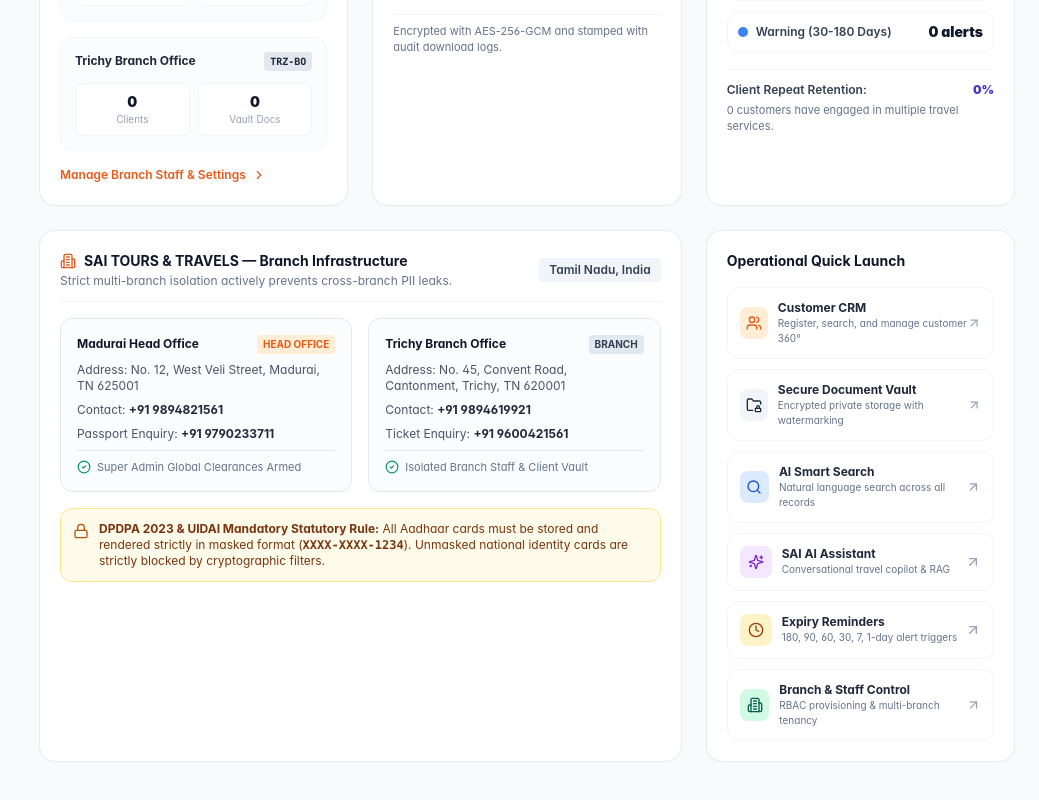
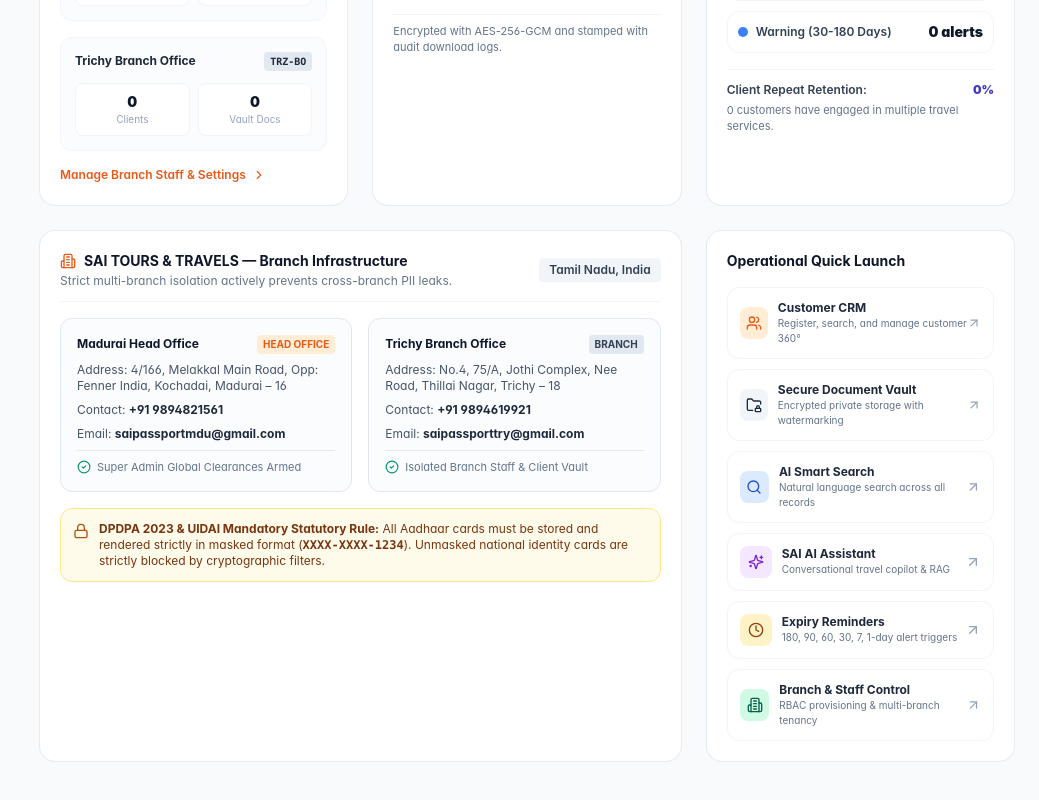
Before and after one commit to saitravels05/Sai-Smart-Customer-Vault, a Next.js app in the folder apps/web/: page /dashboard in a window 1280 px wide. Shown: the part 1184-1984 px from the top of the page, without its empty margins (241-1280 px from the left). Built offline with nearby package versions, Linux system fonts and the light colour scheme; no server answers; sample sign-in values are in the browser's storage.

Commit message:
fix: update Head Office and Branch Office address, contact number and email

```diff
--- a/apps/web/src/app/(auth)/signup/page.tsx
+++ b/apps/web/src/app/(auth)/signup/page.tsx
@@ -211,7 +211,7 @@
                         className="w-full pl-9 pr-3 py-2 text-xs border border-slate-200 rounded-xl focus:outline-none focus:ring-2 focus:ring-[#E85A18] transition bg-white"
                       >
                         <option value="IXM-HO">Madurai Head Office (IXM-HO)</option>
-                        <option value="TRZ-BR">Trichy Branch Office (TRZ-BR)</option>
+                        <option value="TRZ-BO">Trichy Branch Office (TRZ-BO)</option>
                       </select>
                     </div>
                   </div>
--- a/apps/web/src/app/(dashboard)/branches/page.tsx
+++ b/apps/web/src/app/(dashboard)/branches/page.tsx
@@ -86,11 +86,11 @@
             id: '11111111-1111-1111-1111-111111111111',
             code: 'IXM-HO',
             name: 'Madurai Head Office',
-            address: 'No. 12, West Veli Street, Near Railway Junction',
+            address: '4/166, Melakkal Main Road, Opp: Fenner India, Kochadai, Madurai – 16',
             city: 'Madurai',
             state: 'Tamil Nadu',
             phone: '+91 9894821561',
-            email: 'madurai@saitravelservices.com',
+            email: 'saipassportmdu@gmail.com',
             isHeadOffice: true,
             isActive: true,
             customerCount: 164,
@@ -101,11 +101,11 @@
             id: '22222222-2222-2222-2222-222222222222',
             code: 'TRZ-BO',
             name: 'Trichy Branch Office',
-            address: 'No. 45, Convent Road, Cantonment',
+            address: 'No.4, 75/A, Jothi Complex, Nee Road, Thillai Nagar, Trichy – 18',
             city: 'Trichy',
             state: 'Tamil Nadu',
             phone: '+91 9894619921',
-            email: 'trichy@saitravelservices.com',
+            email: 'saipassporttry@gmail.com',
             isHeadOffice: false,
             isActive: true,
             customerCount: 84,
@@ -127,7 +127,7 @@
             branchName: 'Madurai Head Office',
             staffCode: 'SAI-STF-001',
             fullName: 'Prakash Ramanathan',
-            email: 'admin@saitravelservices.com',
+            email: 'saipassportmdu@gmail.com',
             role: UserRole.OWNER,
             designation: 'Managing Director & Owner',
             contactNumber: '+91 9894821561',
@@ -155,7 +155,7 @@
             branchName: 'Trichy Branch Office',
             staffCode: 'SAI-STF-003',
             fullName: 'Kavitha Murugan',
-            email: 'admin.trichy@saitravelservices.com',
+            email: 'saipassporttry@gmail.com',
             role: UserRole.ADMIN,
             designation: 'Trichy Branch Admin',
             contactNumber: '+91 9894619921',
--- a/apps/web/src/app/(dashboard)/dashboard/page.tsx
+++ b/apps/web/src/app/(dashboard)/dashboard/page.tsx
@@ -703,9 +703,9 @@
                   HEAD OFFICE
                 </span>
               </div>
-              <p className="text-xs text-slate-600">Address: No. 12, West Veli Street, Madurai, TN 625001</p>
+              <p className="text-xs text-slate-600">Address: 4/166, Melakkal Main Road, Opp: Fenner India, Kochadai, Madurai – 16</p>
               <p className="text-xs text-slate-600">Contact: <strong className="text-slate-800">+91 9894821561</strong></p>
-              <p className="text-xs text-slate-600">Passport Enquiry: <strong className="text-slate-800">+91 9790233711</strong></p>
+              <p className="text-xs text-slate-600">Email: <strong className="text-slate-800">saipassportmdu@gmail.com</strong></p>
               <div className="pt-2 text-[11px] text-slate-500 flex items-center gap-1.5 border-t border-slate-200">
                 <CheckCircle2 className="w-3.5 h-3.5 text-emerald-600" />
                 <span>Super Admin Global Clearances Armed</span>
@@ -719,9 +719,9 @@
                   BRANCH
                 </span>
               </div>
-              <p className="text-xs text-slate-600">Address: No. 45, Convent Road, Cantonment, Trichy, TN 620001</p>
+              <p className="text-xs text-slate-600">Address: No.4, 75/A, Jothi Complex, Nee Road, Thillai Nagar, Trichy – 18</p>
               <p className="text-xs text-slate-600">Contact: <strong className="text-slate-800">+91 9894619921</strong></p>
-              <p className="text-xs text-slate-600">Ticket Enquiry: <strong className="text-slate-800">+91 9600421561</strong></p>
+              <p className="text-xs text-slate-600">Email: <strong className="text-slate-800">saipassporttry@gmail.com</strong></p>
               <div className="pt-2 text-[11px] text-slate-500 flex items-center gap-1.5 border-t border-slate-200">
                 <CheckCircle2 className="w-3.5 h-3.5 text-emerald-600" />
                 <span>Isolated Branch Staff & Client Vault</span>
--- a/apps/web/src/app/(dashboard)/settings/page.tsx
+++ b/apps/web/src/app/(dashboard)/settings/page.tsx
@@ -171,7 +171,7 @@
                   </label>
                   <input
                     type="email"
-                    defaultValue="madurai@saitravelservices.com"
+                    defaultValue="saipassportmdu@gmail.com"
                     className="w-full px-3 py-2 border border-slate-200 rounded-lg focus:outline-none focus:ring-1 focus:ring-[#E85A18]"
                   />
                 </div>
@@ -182,7 +182,7 @@
                   </label>
                   <input
                     type="text"
-                    defaultValue="SAI Tours & Travels, Main Road, Madurai, Tamil Nadu 625001"
+                    defaultValue="4/166, Melakkal Main Road, Opp: Fenner India, Kochadai, Madurai – 16"
                     className="w-full px-3 py-2 border border-slate-200 rounded-lg focus:outline-none focus:ring-1 focus:ring-[#E85A18]"
                   />
                 </div>
@@ -228,7 +228,7 @@
                   </label>
                   <input
                     type="email"
-                    defaultValue="trichy@saitravelservices.com"
+                    defaultValue="saipassporttry@gmail.com"
                     className="w-full px-3 py-2 border border-slate-200 rounded-lg focus:outline-none focus:ring-1 focus:ring-[#E85A18]"
                   />
                 </div>
@@ -239,7 +239,7 @@
                   </label>
                   <input
                     type="text"
-                    defaultValue="SAI Tours & Travels, Cantonment, Tiruchirappalli (Trichy), Tamil Nadu 620001"
+                    defaultValue="No.4, 75/A, Jothi Complex, Nee Road, Thillai Nagar, Trichy – 18"
                     className="w-full px-3 py-2 border border-slate-200 rounded-lg focus:outline-none focus:ring-1 focus:ring-[#E85A18]"
                   />
                 </div>
--- a/apps/web/src/locales/en.ts
+++ b/apps/web/src/locales/en.ts
@@ -28,10 +28,12 @@
     trichyBranchOffice: 'Trichy (Branch Office)',
     maduraiCode: 'MDU',
     trichyCode: 'TRY',
-    maduraiAddress: 'West Veli Street, Madurai, Tamil Nadu 625001',
-    trichyAddress: 'Thillai Nagar, Tiruchirappalli, Tamil Nadu 620018',
+    maduraiAddress: '4/166, Melakkal Main Road, Opp: Fenner India, Kochadai, Madurai – 16',
+    trichyAddress: 'No.4, 75/A, Jothi Complex, Nee Road, Thillai Nagar, Trichy – 18',
     maduraiPhone: '+91 9894821561',
     trichyPhone: '+91 9894619921',
+    maduraiEmail: 'saipassportmdu@gmail.com',
+    trichyEmail: 'saipassporttry@gmail.com',
     allBranches: 'All Branches (Madurai & Trichy)',
     switchBranch: 'Switch Branch',
   },
--- a/apps/web/src/locales/ta.ts
+++ b/apps/web/src/locales/ta.ts
@@ -28,10 +28,12 @@
     trichyBranchOffice: 'திருச்சி (கிளை அலுவலகம்)',
     maduraiCode: 'MDU',
     trichyCode: 'TRY',
-    maduraiAddress: 'மேற்கு வெளி வீதி, மதுரை, தமிழ்நாடு 625001',
-    trichyAddress: 'தில்லை நகர், திருச்சிராப்பள்ளி, தமிழ்நாடு 620018',
+    maduraiAddress: '4/166, மேலக்கால் மெயின் ரோடு, ஃபென்னர் இந்தியா எதிரில், கோச்சடை, மதுரை – 16',
+    trichyAddress: 'எண்.4, 75/A, ஜோதி காம்ப்ளக்ஸ், நீ ரோடு, தில்லை நகர், திருச்சி – 18',
     maduraiPhone: '+91 9894821561',
     trichyPhone: '+91 9894619921',
+    maduraiEmail: 'saipassportmdu@gmail.com',
+    trichyEmail: 'saipassporttry@gmail.com',
     allBranches: 'அனைத்து கிளைகள் (மதுரை & திருச்சி)',
     switchBranch: 'கிளையை மாற்று',
   },
--- a/packages/shared-types/src/localization.ts
+++ b/packages/shared-types/src/localization.ts
@@ -32,6 +32,8 @@
     trichyAddress: string;
     maduraiPhone: string;
     trichyPhone: string;
+    maduraiEmail: string;
+    trichyEmail: string;
     allBranches: string;
     switchBranch: string;
   };
```
Also changed, not shown: packages/database/src/seed.ts (+14 -6 lines).
